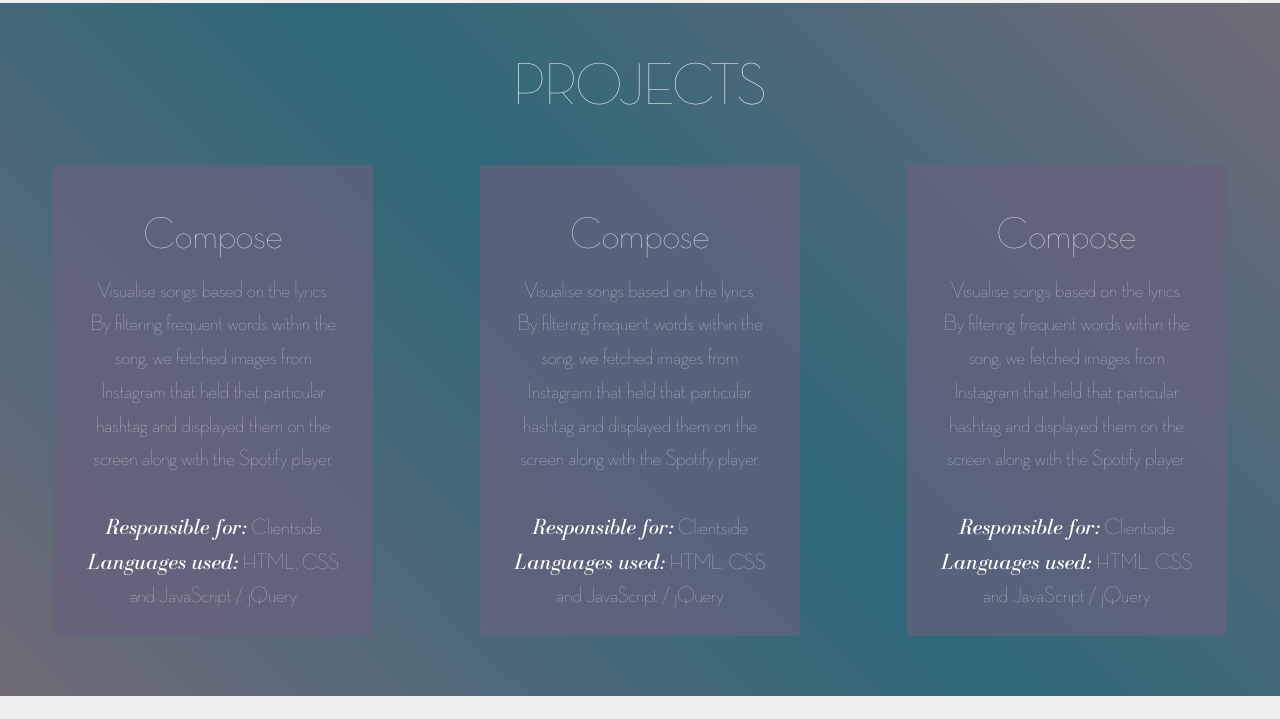
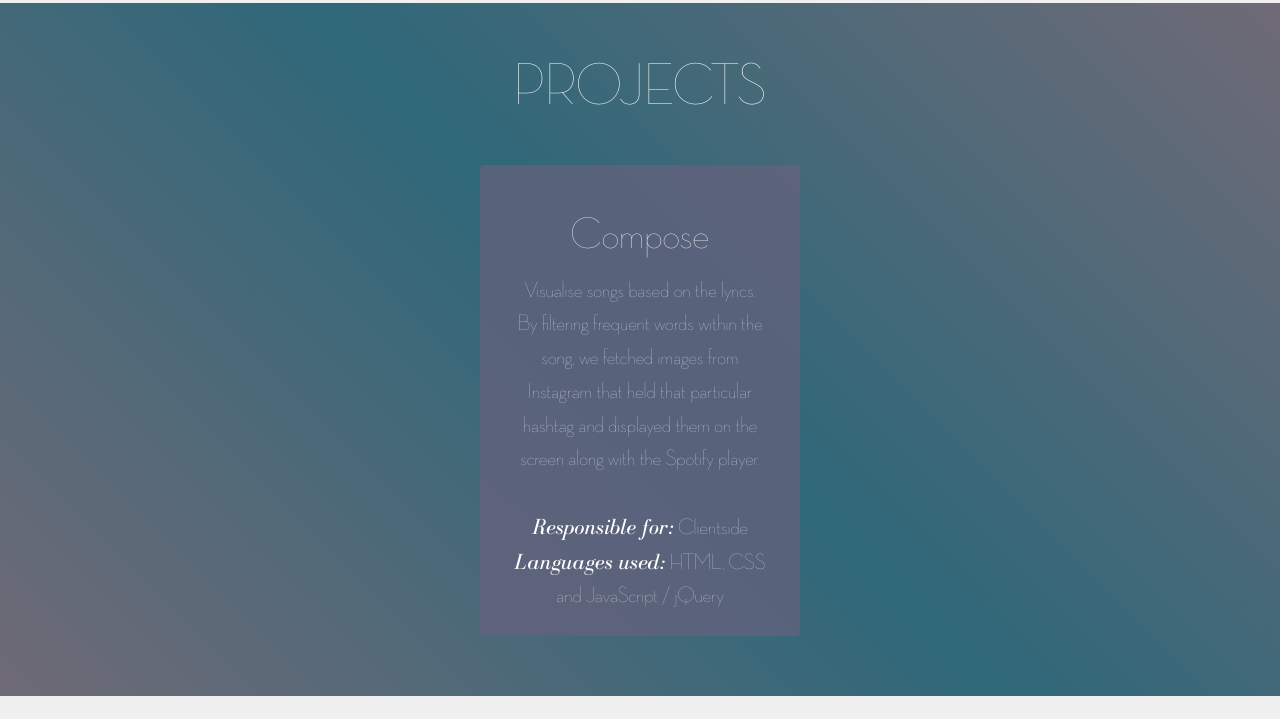
Before and after one commit to lianneharrison/lianneharrison.github.io, a plain HTML site: page index.html in a window 1280 px wide. Shown: the part 1173-1892 px from the top of the page. Drawn offline with nearby package versions, Linux system fonts and the light colour scheme.

Commit message:
removed two fake projects

```diff
--- a/index.html
+++ b/index.html
@@ -58,7 +58,7 @@
             </p>
           </div>
 
-          <div class="projects">
+          <!-- <div class="projects">
             <a href="http://www.composeapp.io" target="_blank"><h4>Compose</h4></a>
             <p>
               Visualise songs based on the lyrics. By filtering frequent words within
@@ -86,7 +86,7 @@
               <br>
               <span>Languages used:</span> HTML, CSS and JavaScript / jQuery
             </p>
-          </div>
+          </div> -->
         </div>
     </div>
 
```
